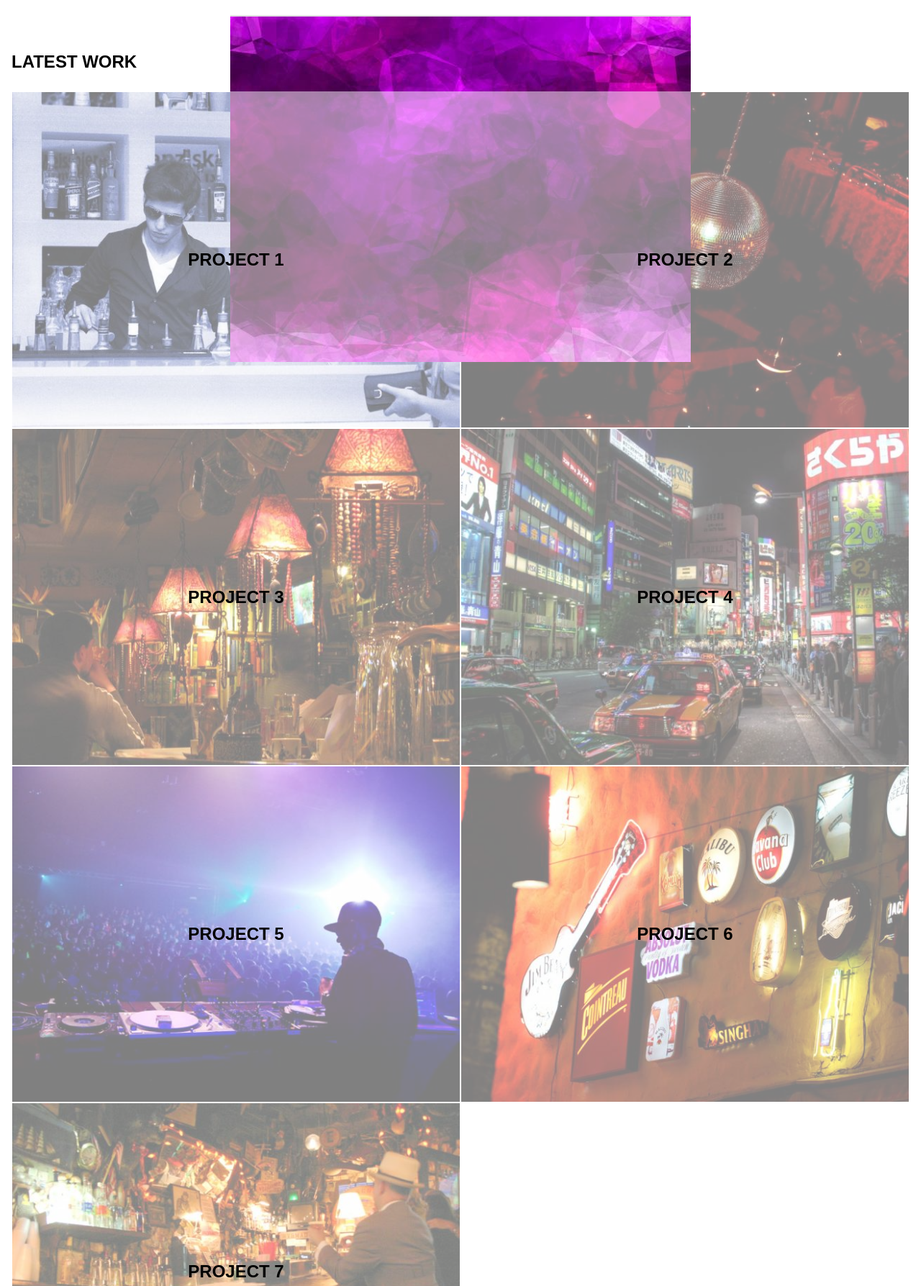
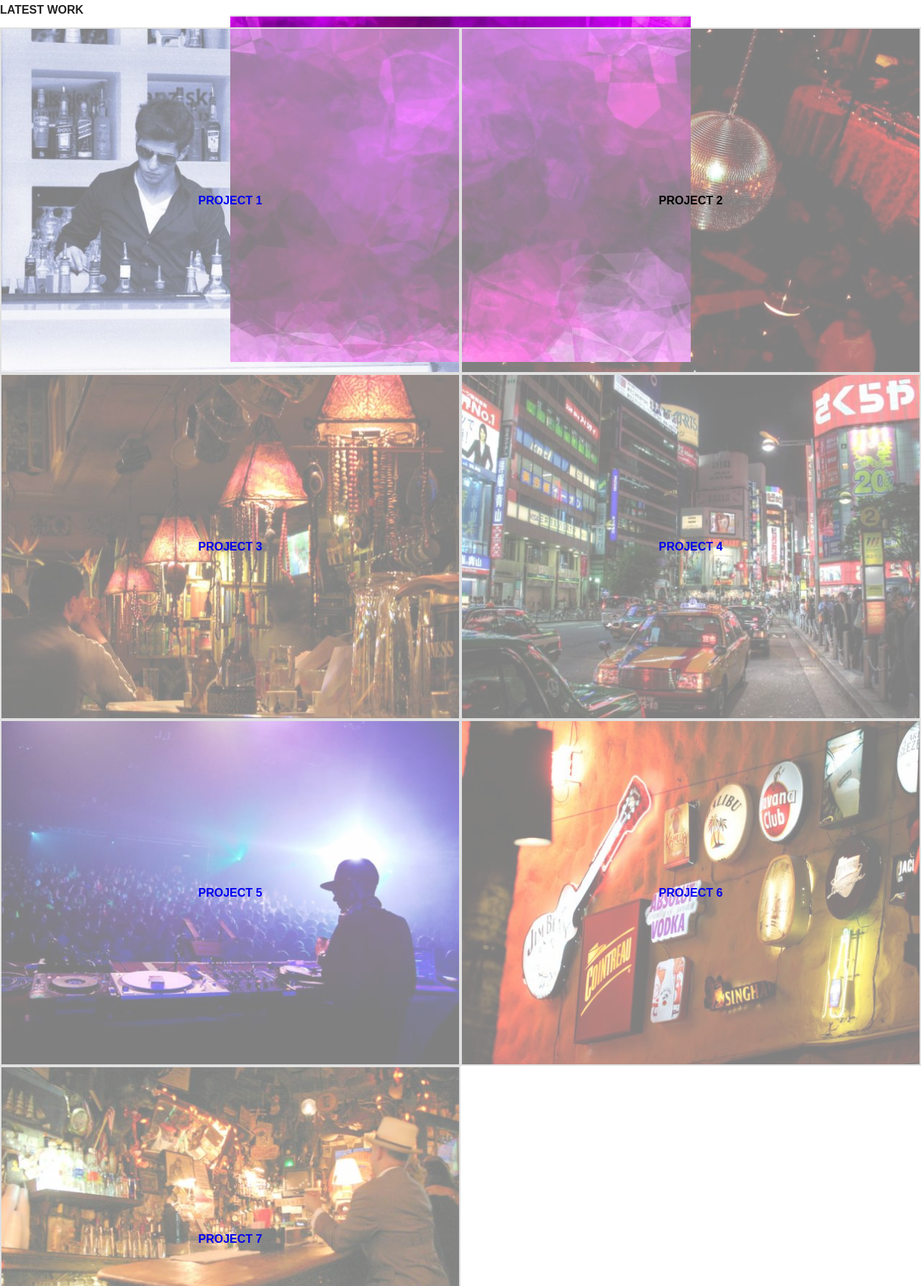
Before and after one commit to ljh2016/random-design-co, a plain HTML site: page redo-index.html in a window 1280 px wide. Shown: the part 171-1958 px from the top of the page at 72% size. Drawn offline with nearby package versions, Linux system fonts and the light colour scheme.

Commit message:
I changed my html structure for the grid layout. I wrapped each article in an <a> element and took away the <a> element for the <h3>, as before I had two link elements in each article, one for the image and one for the <h3>.

```diff
--- a/css/redo-main.css
+++ b/css/redo-main.css
@@ -209,9 +209,6 @@ img {
   padding: 2em 0 1em 0em;
 }
 
-.our-work h3 {
-  font-size: 1.5em;
-}
 
 .our-work {
   margin-top: 2em;
@@ -223,11 +220,26 @@ img {
   position: relative;
   width: 50%;
   float: left;
-  padding: .0625em;
+  border: 2px solid #E1E1E1;
+  background-color: hsla(0, 100%, 100%, 0.5);
 }
 
-.projects {
+.projects img {
+  display: block;
+  z-index: -10;
+  position: relative;
+  width: 100%;
   background-color: hsla(0, 100%, 100%, 0.5);
+}
+
+.projects h3 {
+  position: absolute;
+  top: 50%;
+  left: 50%;
+  transform: translate(-50%, -50%);
+  text-align: center;
+  width: 100%;
+  margin: 0;
 }
 
 .projects a {
@@ -236,22 +248,6 @@ img {
 
 .projects a:hover {
   color: #fff;
-}
-
-.project-image {
-  display: block;
-  z-index: -10;
-  position: relative;
-  width: 100%;
-}
-
-.project-title {
-  position: absolute;
-  top: 50%;
-  left: 50%;
-  transform: translate(-50%, -50%);
-  text-align: center;
-  width: 100%;
 }
 
 .main-footer {
--- a/redo-index.html
+++ b/redo-index.html
@@ -47,60 +47,57 @@
         </p>
       </section>
 
+      <h2>LATEST WORK</h2>
       <!--added a clearfix-->
+      <div class="clearfix">
+        <a href="#">
+          <article class="projects">
+              <h3>PROJECT 1</h3>
+                <img class="pic" src="img/1-cocktail.jpeg" alt="photo of a bartender">
+          </article>
+        </a>
 
-      <div class="clearfix">
-        <section class="our-work">
-          <h2>LATEST WORK</h2>
+          <a href="#">
             <article class="projects">
-              <div class="project-title">
-                <h3><a href="#">PROJECT 1</a></h3>
-              </div>
-              <a class="pic" href="#"><img class="project-image" src="img/1-cocktail.jpeg" alt="photo of a bartender"></a>
+                <h3>PROJECT 2</h3>
+                  <img class="project-image" src="img/2-disco.jpeg" alt="photo of a disco"></a>
             </article>
+          </a>
 
+          <a href="#">
             <article class="projects">
-              <div class="project-title">
-                <h3><a href="#">PROJECT 2</a></h3>
-              </div>
-              <a class="pic" href="#"><img class="project-image" src="img/2-disco.jpeg" alt="photo of a disco"></a>
+                <h3>PROJECT 3</h3>
+                  <img class="project-image" src="img/3-bookstore.jpeg" alt="photo of a bookstore">
             </article>
+          </a>
 
+          <a href="#">
             <article class="projects">
-              <div class="project-title">
-                <h3><a href="#">PROJECT 3</a></h3>
-              </div>
-              <a class="pic" href="#"><img class="project-image" src="img/3-bookstore.jpeg" alt="photo of a bookstore"></a>
+                <h3>PROJECT 4</h3>
+                  <img class="project-image" src="img/4-traffic.jpeg" alt="photo of a traffic jam">
             </article>
+          </a>
 
+          <a href="#">
             <article class="projects">
-              <div class="project-title">
-                <h3><a href="#">PROJECT 4</a></h3>
-              </div>
-              <a class="pic" href="#"><img class="project-image" src="img/4-traffic.jpeg" alt="photo of a traffic jam"></a>
+                <h3>PROJECT 5</h3>
+                 <img class="project-image" src="img/5-concert.jpg" alt="photo of a rock concert">
             </article>
+          </a>
 
+          <a href="#">
             <article class="projects">
-              <div class="project-title">
-                <h3><a href="#">PROJECT 5</a></h3>
-              </div>
-              <a class="pic" href="#"><img class="project-image" src="img/5-concert.jpg" alt="photo of a rock concert"></a>
+                <h3>PROJECT 6</h3>
+                 <img class="project-image" src="img/6-nightlife.jpg" alt="photo of city nightlife">
             </article>
+          </a>
 
+          <a href="#"
             <article class="projects">
-              <div class="project-title">
-                <h3><a href="#">PROJECT 6</a></h3>
-              </div>
-              <a class="pic" href="#"><img class="project-image" src="img/6-nightlife.jpg" alt="photo of city nightlife"></a>
+                <h3>PROJECT 7</h3>
+                  <img class="project-image" src="img/7-bar.jpg" alt="photo of a bar">
             </article>
-
-            <article class="projects">
-              <div class="project-title">
-                <h3><a href="#">PROJECT 7</a></h3>
-              </div>
-              <a class="pic" href="#"><img class="project-image" src="img/7-bar.jpg" alt="photo of a bar"></a>
-            </article>
-          </section>
+          </a>
       </div>
 
       <footer class="main-footer">
```
